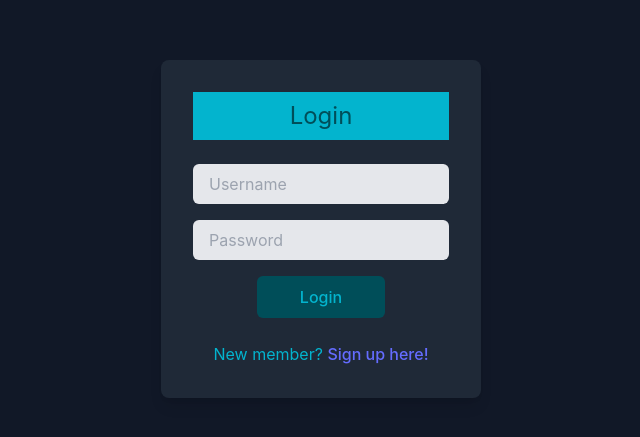
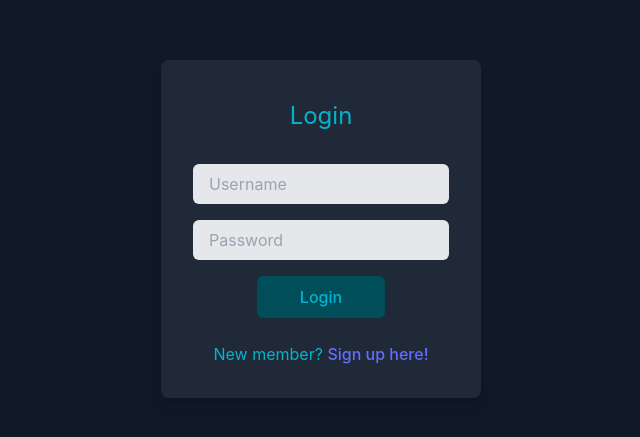
Before and after one commit to mateoavalose/EngineeringProject-III, a React (Vite) app: page / in a window 1280 px wide. Shown: the part 171-608 px from the top of the page, without its empty margins (319-959 px from the left). Built offline with nearby package versions, Linux system fonts and the light colour scheme.

Commit message:
Changed login banner css

```diff
--- a/src/Components/LogIn-SignUp/LoginForm.jsx
+++ b/src/Components/LogIn-SignUp/LoginForm.jsx
@@ -11,7 +11,7 @@ const LoginForm = ({ onLogin }) => {
 
   return (
     <div className="login bg-gray-800 p-8 w-80 mx-auto rounded-lg shadow-lg">
-      <h3 className="text-2xl text-[#004E59] bg-[#03B4CE] py-2 mb-6 text-center">Login</h3>
+      <h3 className="text-2xl text-[#03B4CE] py-2 mb-6 text-center">Login</h3>
       <form onSubmit={handleSubmit} className="grid gap-4">
         <input
           type="text"
```
